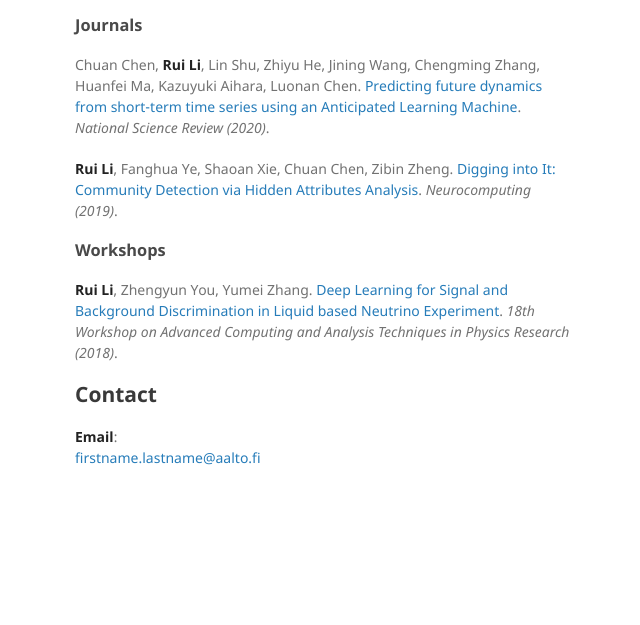
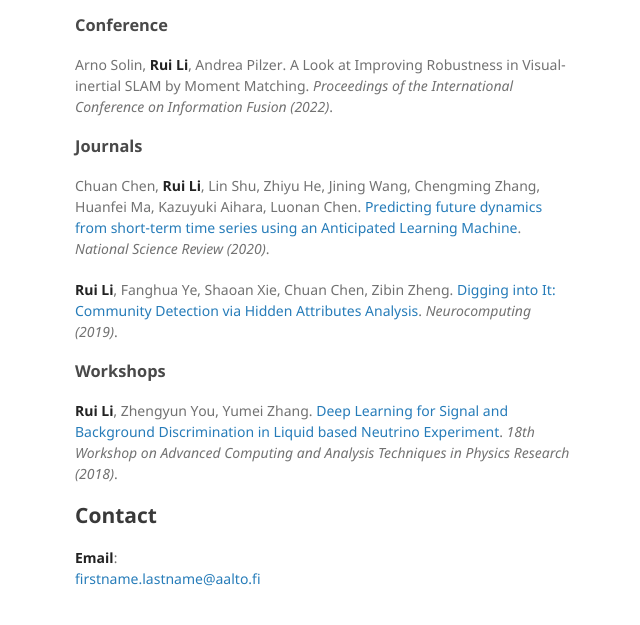
Before and after one commit to ruili-pml/ruili-pml.github.io, a Jekyll site: the page built from index.md, in a window 1280 px wide and 994 px high, cut to the strip 335-960 px from the top of the window. Shown: the whole strip, without its empty margins (495-1135 px from the left). Built offline with Jekyll 4.4.1, drawn with Linux system fonts in a browser that asks for light colours; the repository's description, which GitHub fills in, is left out; our own code applies the rules of GitHub Pages for plain Markdown files.

Commit message:
Update index.md

```diff
--- a/index.md
+++ b/index.md
@@ -13,6 +13,10 @@ I'm generally interested in probabilistic machine learning, in particular Gaussi
 
 ## Publications
 
+### Conference
+
+Arno Solin, **Rui Li**, Andrea Pilzer. A Look at Improving Robustness in Visual-inertial SLAM by Moment Matching. _Proceedings of the International Conference on Information Fusion (2022)_.
+
 ### Journals
 Chuan Chen, **Rui Li**, Lin Shu, Zhiyu He, Jining Wang, Chengming Zhang, Huanfei Ma, Kazuyuki Aihara, Luonan Chen. [Predicting future dynamics from short-term time series using an Anticipated Learning Machine](https://academic.oup.com/nsr/article/7/6/1079/5740743). _National Science Review (2020)_.
 
```
